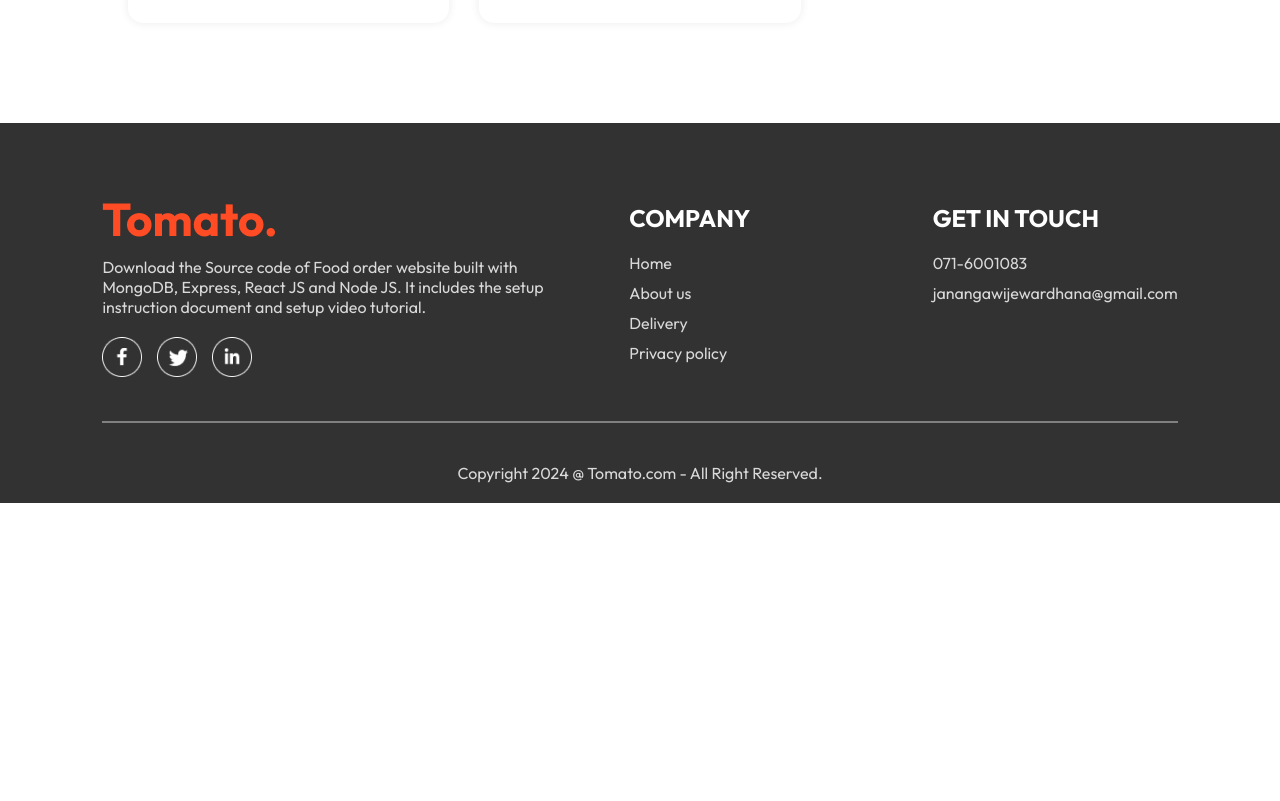
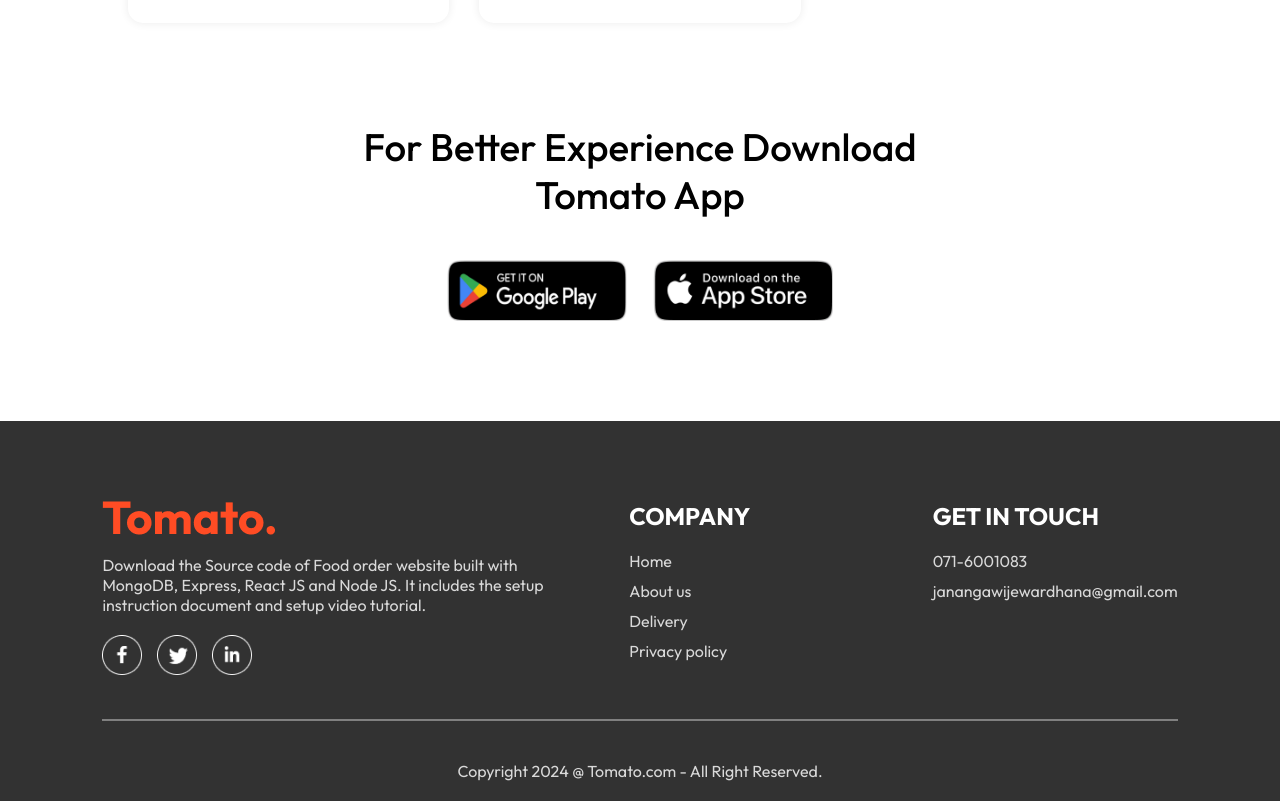
Before and after one commit to kjananga99/Food_Delivery_App, a React (Vite) app in the folder frontend/: page / in a window 1280 px wide. Shown: the part 5980-6781 px from the top of the page. Before the commit the page ends 6483 px from the top, so only its background shows below. Built offline with nearby package versions, Linux system fonts and the light colour scheme.

Commit message:
add AppDownload part- App store, Play store

```diff
--- /dev/null
+++ b/frontend/src/components/AppDownload/AppDownload.css
@@ -0,0 +1,21 @@
+.app-download{
+    margin: auto auto;
+    margin-top: 100px;
+    font-size: max(3vw,20px);
+    text-align: center;
+    font-weight: 500;
+}
+
+.app-download-platforms{
+    display: flex;
+    justify-content: center;
+    gap: max(2vw,10px);
+    margin-top: 40px;
+}
+
+.app-download-platforms img{
+    width: max(30vw,120px);
+    max-width: 180px;
+    transition: 0.5s;
+    cursor: pointer;
+}
--- /dev/null
+++ b/frontend/src/components/AppDownload/AppDownload.jsx
@@ -0,0 +1,17 @@
+import React from 'react'
+import './AppDownload.css'
+import { assets } from '../../assets/assets'
+
+const AppDownload = () => {
+  return (
+    <div className='app-download' id='app-download'>
+      <p>For Better Experience Download <br/> Tomato App</p>
+      <div className="app-download-platforms">
+        <img src={assets.play_store} alt="" />
+        <img src={assets.app_store} alt="" />
+      </div>
+    </div>
+  )
+}
+
+export default AppDownload
--- a/frontend/src/pages/Home/Home.jsx
+++ b/frontend/src/pages/Home/Home.jsx
@@ -3,6 +3,7 @@
 import Header from '../../components/Header/Header'
 import ExploreMenu from '../../components/ExploreMenu/ExploreMenu'
 import FoodDisplay from '../../components/FoodDisplay/FoodDisplay'
+import AppDownload from '../../components/AppDownload/AppDownload'
 
 const Home = () => {
 
@@ -13,6 +14,7 @@
       <Header/>
       <ExploreMenu category={category} setCategory={setCategory}/>
       <FoodDisplay category={category}/>
+      <AppDownload/>
     </div>
   )
 }
```
